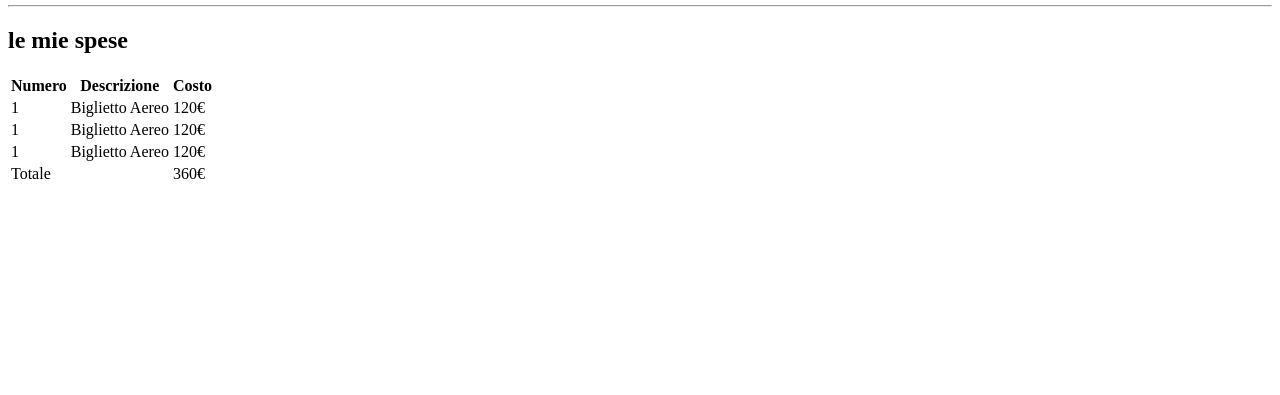
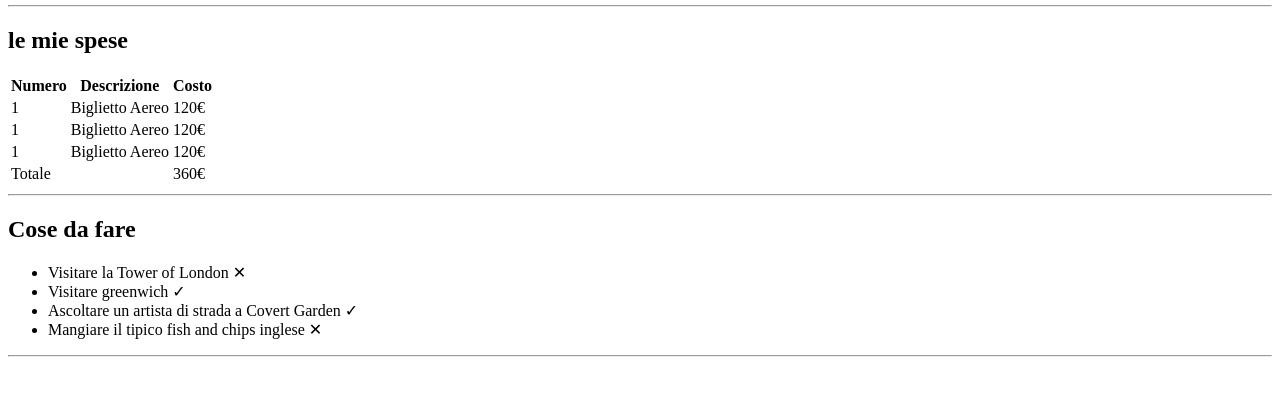
Before and after one commit to Gdr0/html-london-trip, a plain HTML site: page index.html in a window 1280 px wide. Shown: the part 87-482 px from the top of the page. Drawn offline with Linux system fonts and the light colour scheme.

Commit message:
completata lista-cose-da-fare

```diff
--- a/index.html
+++ b/index.html
@@ -51,6 +51,19 @@
           </tfoot>
         </table>
       </section>
+      <hr />
+      <!-- lista cose da fare -->
+      <section>
+        <h2>Cose da fare</h2>
+        <!-- inizio lista -->
+        <ul>
+          <li>Visitare la Tower of London &#10005;</li>
+          <li>Visitare greenwich &#10003;</li>
+          <li>Ascoltare un artista di strada a Covert Garden &#10003;</li>
+          <li>Mangiare il tipico fish and chips inglese &#10005;</li>
+        </ul>
+      </section>
+      <hr />
     </main>
   </body>
 </html>
```
